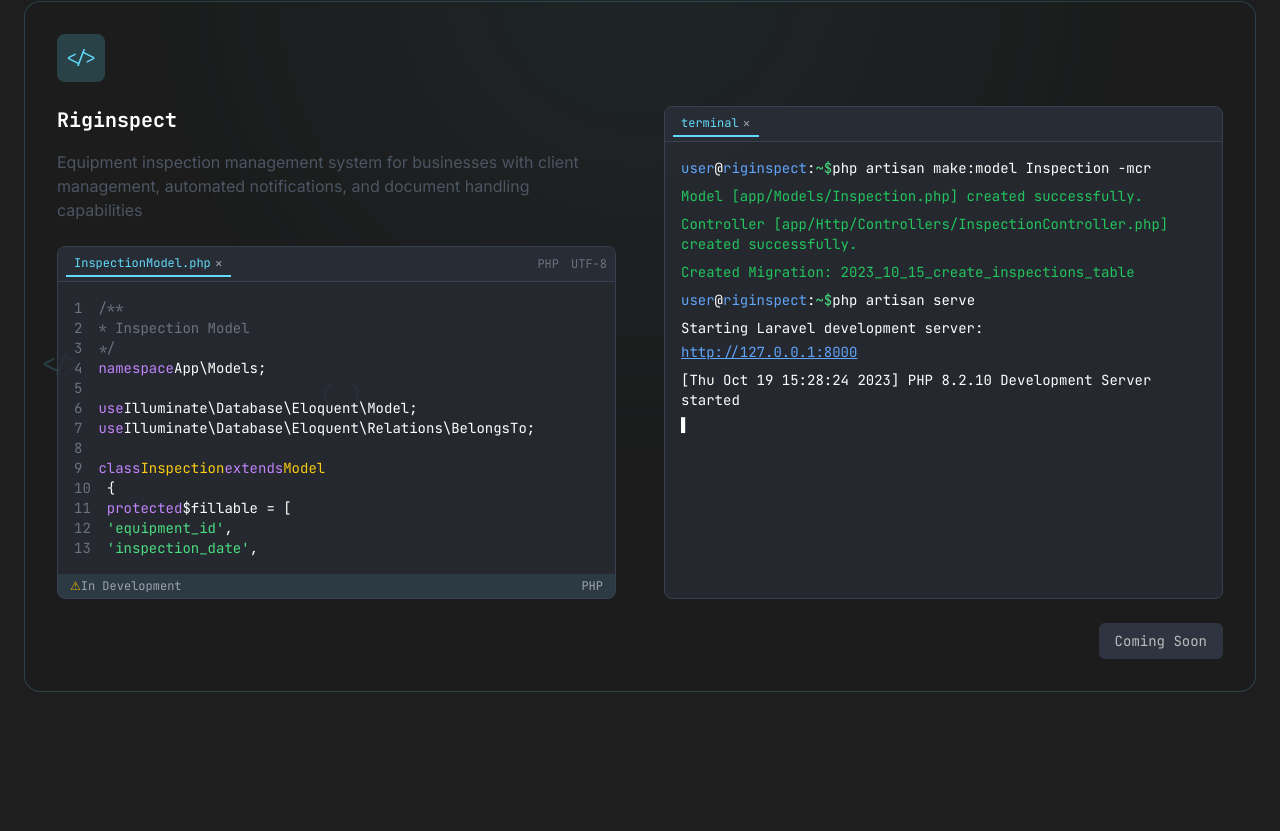
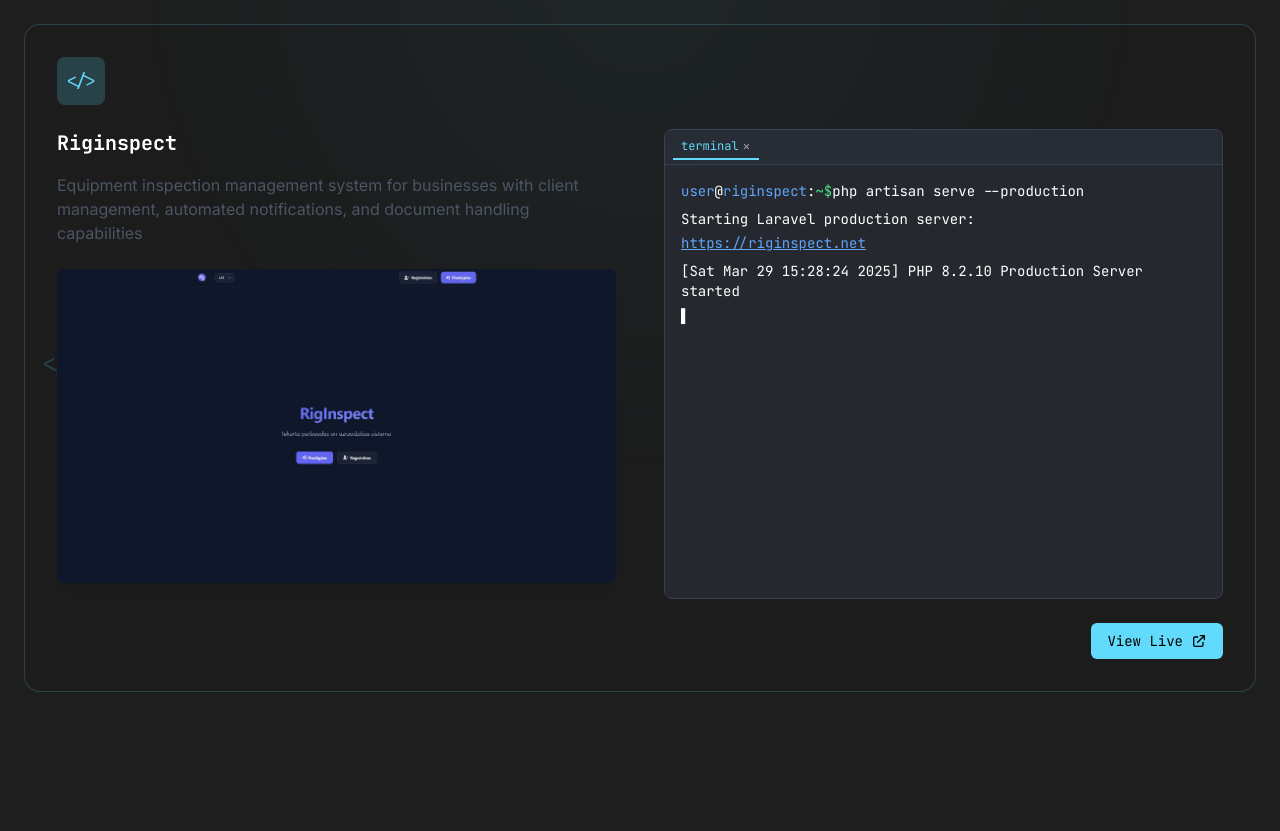
Before and after one commit to AleksisVejs/fraksis, a Vue app: page / in a window 1280 px wide. Shown: the part 2509-3340 px from the top of the page. Built offline with nearby package versions, Linux system fonts and the light colour scheme.

Commit message:
Add riginspect preview image and update PortfolioSection.vue for improved image handling

```diff
--- a/src/components/AboutSection.vue
+++ b/src/components/AboutSection.vue
@@ -68,7 +68,7 @@
                 <img
                   src="/images/team-member-1.png"
                   alt="Aleksis Aleksandrs Vējš"
-                  class="w-full h-full object-cover transform group-hover:scale-110 transition-transform duration-500"
+                  class="w-full h-full object-contain transform group-hover:scale-110 transition-transform duration-500"
                 />
               </div>
               <h3 class="text-2xl font-bold text-center mb-2 font-mono">
@@ -124,7 +124,7 @@
                 <img
                   src="/images/team-member-2.png"
                   alt="Viesturs Emerbergs"
-                  class="w-full h-full object-cover transform group-hover:scale-110 transition-transform duration-500"
+                  class="w-full h-full object-contain transform group-hover:scale-110 transition-transform duration-500"
                 />
               </div>
               <h3 class="text-2xl font-bold text-center mb-2 font-mono">
--- a/src/components/PortfolioSection.vue
+++ b/src/components/PortfolioSection.vue
@@ -47,11 +47,13 @@
 
               <!-- Project Image -->
               <div class="relative overflow-hidden rounded-lg mb-4 shadow-lg">
-                <img
-                  src="/images/ilzebrenn-preview.jpg"
-                  alt="Ilze Brenn Portfolio"
-                  class="w-full h-auto object-cover transform group-hover:scale-105 transition-transform duration-700"
-                />
+                <div class="relative w-full pt-[56.25%]">
+                  <img
+                    src="/images/ilzebrenn-preview.jpg"
+                    alt="Ilze Brenn Portfolio"
+                    class="absolute inset-0 w-full h-full object-cover"
+                  />
+                </div>
                 <div
                   class="absolute inset-0 bg-gradient-to-t from-black/50 to-transparent opacity-0 group-hover:opacity-100 transition-opacity duration-300"
                 ></div>
@@ -287,135 +289,18 @@
                   {{ translations[language].thirdProject.description }}
                 </p>
 
-                <!-- VS Code Editor Style Box -->
-                <div class="rounded-lg overflow-hidden border border-gray-700 bg-secondary/80">
-                  <!-- Editor Tab Bar -->
-                  <div class="bg-secondary flex items-center px-2 py-1 border-b border-gray-700">
-                    <div
-                      class="bg-secondary flex items-center px-2 py-1 border-b-2 border-primary text-white"
-                    >
-                      <span class="text-xs font-mono mr-1 text-primary">InspectionModel.php</span>
-                      <button class="text-gray-400 hover:text-white text-xs">×</button>
-                    </div>
-                    <div
-                      class="text-xs text-gray-500 font-mono ml-auto hidden sm:flex items-center"
-                    >
-                      <span class="mr-3">PHP</span>
-                      <span>UTF-8</span>
-                    </div>
+                <!-- Project Image -->
+                <div class="relative overflow-hidden rounded-lg mb-4 shadow-lg">
+                  <div class="relative w-full pt-[56.25%]">
+                    <img
+                      src="/images/riginspect-preview.jpg"
+                      alt="RigInspect Preview"
+                      class="absolute inset-0 w-full h-full object-cover"
+                    />
                   </div>
-
-                  <!-- Mobile-optimized Code Content -->
-                  <div class="p-2 sm:p-4 text-xs sm:text-sm font-mono overflow-x-auto">
-                    <div class="whitespace-nowrap">
-                      <div class="flex min-w-max">
-                        <div class="text-gray-500 mr-2 sm:mr-4 select-none">1</div>
-                        <div>
-                          <span class="text-syntax-comment">/**</span>
-                        </div>
-                      </div>
-                      <div class="flex min-w-max">
-                        <div class="text-gray-500 mr-2 sm:mr-4 select-none">2</div>
-                        <div>
-                          <span class="text-syntax-comment"> * Inspection Model</span>
-                        </div>
-                      </div>
-                      <div class="flex min-w-max">
-                        <div class="text-gray-500 mr-2 sm:mr-4 select-none">3</div>
-                        <div>
-                          <span class="text-syntax-comment"> */</span>
-                        </div>
-                      </div>
-                      <div class="flex min-w-max">
-                        <div class="text-gray-500 mr-2 sm:mr-4 select-none">4</div>
-                        <div>
-                          <span class="text-syntax-keyword">namespace</span>
-                          <span class="text-white">App\Models;</span>
-                        </div>
-                      </div>
-                      <div class="flex min-w-max">
-                        <div class="text-gray-500 mr-2 sm:mr-4 select-none">5</div>
-                        <div>
-                          <span class="text-white"></span>
-                        </div>
-                      </div>
-                      <div class="flex min-w-max">
-                        <div class="text-gray-500 mr-2 sm:mr-4 select-none">6</div>
-                        <div>
-                          <span class="text-syntax-keyword">use</span>
-                          <span class="text-white">Illuminate\Database\Eloquent\Model;</span>
-                        </div>
-                      </div>
-                      <div class="flex min-w-max">
-                        <div class="text-gray-500 mr-2 sm:mr-4 select-none">7</div>
-                        <div>
-                          <span class="text-syntax-keyword">use</span>
-                          <span class="text-white"
-                            >Illuminate\Database\Eloquent\Relations\BelongsTo;</span
-                          >
-                        </div>
-                      </div>
-                      <div class="flex min-w-max">
-                        <div class="text-gray-500 mr-2 sm:mr-4 select-none">8</div>
-                        <div>
-                          <span class="text-white"></span>
-                        </div>
-                      </div>
-                      <div class="flex min-w-max">
-                        <div class="text-gray-500 mr-2 sm:mr-4 select-none">9</div>
-                        <div>
-                          <span class="text-syntax-keyword">class</span>
-                          <span class="text-syntax-function">Inspection</span>
-                          <span class="text-syntax-keyword">extends</span>
-                          <span class="text-syntax-function">Model</span>
-                        </div>
-                      </div>
-                      <div class="flex min-w-max">
-                        <div class="text-gray-500 mr-2 sm:mr-4 select-none">10</div>
-                        <div>
-                          <span class="text-white">{</span>
-                        </div>
-                      </div>
-                      <div class="flex min-w-max">
-                        <div class="text-gray-500 mr-2 sm:mr-4 select-none">11</div>
-                        <div>
-                          <span class="text-white"> </span>
-                          <span class="text-syntax-keyword">protected</span>
-                          <span class="text-white">$fillable = [</span>
-                        </div>
-                      </div>
-                      <div class="flex min-w-max">
-                        <div class="text-gray-500 mr-2 sm:mr-4 select-none">12</div>
-                        <div>
-                          <span class="text-white"> </span>
-                          <span class="text-syntax-string">'equipment_id'</span>
-                          <span class="text-white">,</span>
-                        </div>
-                      </div>
-                      <div class="flex min-w-max">
-                        <div class="text-gray-500 mr-2 sm:mr-4 select-none">13</div>
-                        <div>
-                          <span class="text-white"> </span>
-                          <span class="text-syntax-string">'inspection_date'</span>
-                          <span class="text-white">,</span>
-                        </div>
-                      </div>
-                    </div>
-                  </div>
-
-                  <!-- Status Bar - Simplified on mobile -->
                   <div
-                    class="bg-primary/10 text-xs font-mono text-gray-400 px-2 sm:px-3 py-1 flex items-center text-[10px] sm:text-xs"
-                  >
-                    <div class="mr-1 sm:mr-2">
-                      <span class="text-yellow-500">⚠</span>
-                      <span class="hidden sm:inline">In Development</span>
-                    </div>
-                    <div class="ml-auto flex space-x-2 sm:space-x-4">
-                      <span class="hidden xs:inline">Ln: 13, Col: 30</span>
-                      <span>PHP</span>
-                    </div>
-                  </div>
+                    class="absolute inset-0 bg-gradient-to-t from-black/50 to-transparent opacity-0 group-hover:opacity-100 transition-opacity duration-300"
+                  ></div>
                 </div>
               </div>
 
@@ -440,31 +325,14 @@
                         class="text-syntax-variable"
                         >riginspect</span
                       >:<span class="text-syntax-string">~$</span>
-                      <span class="text-white">php artisan make:model Inspection -mcr</span>
+                      <span class="text-white">php artisan serve --production</span>
                     </div>
+                    <div class="text-white mb-1">Starting Laravel production server:</div>
                     <div class="text-green-500 mb-2">
-                      Model [app/Models/Inspection.php] created successfully.
-                    </div>
-                    <div class="text-green-500 mb-2">
-                      Controller [app/Http/Controllers/InspectionController.php] created
-                      successfully.
-                    </div>
-                    <div class="text-green-500 mb-2">
-                      Created Migration: 2023_10_15_create_inspections_table
-                    </div>
-                    <div class="flex items-center mb-2">
-                      <span class="text-syntax-variable">user</span>@<span
-                        class="text-syntax-variable"
-                        >riginspect</span
-                      >:<span class="text-syntax-string">~$</span>
-                      <span class="text-white">php artisan serve</span>
-                    </div>
-                    <div class="text-white mb-1">Starting Laravel development server:</div>
-                    <div class="text-green-500 mb-2">
-                      <span class="text-blue-400 underline">http://127.0.0.1:8000</span>
+                      <span class="text-blue-400 underline">https://riginspect.net</span>
                     </div>
                     <div class="text-white mb-1">
-                      [Thu Oct 19 15:28:24 2023] PHP 8.2.10 Development Server started
+                      [Sat Mar 29 15:28:24 2025] PHP 8.2.10 Production Server started
                     </div>
                     <div class="flex items-center mb-1">
                       <span class="animate-pulse">▌</span>
@@ -475,11 +343,28 @@
             </div>
 
             <div class="mt-6 flex justify-end">
-              <span
-                class="px-4 py-2 bg-gray-700 text-white rounded-md text-sm font-mono transform hover:scale-105 transition-transform inline-flex items-center cursor-not-allowed opacity-70"
+              <a
+                href="https://riginspect.net"
+                target="_blank"
+                rel="noopener noreferrer"
+                class="px-4 py-2 bg-primary text-black font-mono rounded-md text-sm transform hover:scale-105 transition-transform hover:shadow-lg inline-flex items-center"
               >
-                <span>{{ translations[language].buttons.comingSoon }}</span>
-              </span>
+                <span>{{ translations[language].buttons.viewLive }}</span>
+                <svg
+                  xmlns="http://www.w3.org/2000/svg"
+                  class="h-4 w-4 ml-2"
+                  fill="none"
+                  viewBox="0 0 24 24"
+                  stroke="currentColor"
+                >
+                  <path
+                    stroke-linecap="round"
+                    stroke-linejoin="round"
+                    stroke-width="2"
+                    d="M10 6H6a2 2 0 00-2 2v10a2 2 0 002 2h10a2 2 0 002-2v-4M14 4h6m0 0v6m0-6L10 14"
+                  />
+                </svg>
+              </a>
             </div>
           </div>
         </div>
```
Also changed, not shown: public/images/riginspect-preview.jpg (added).
